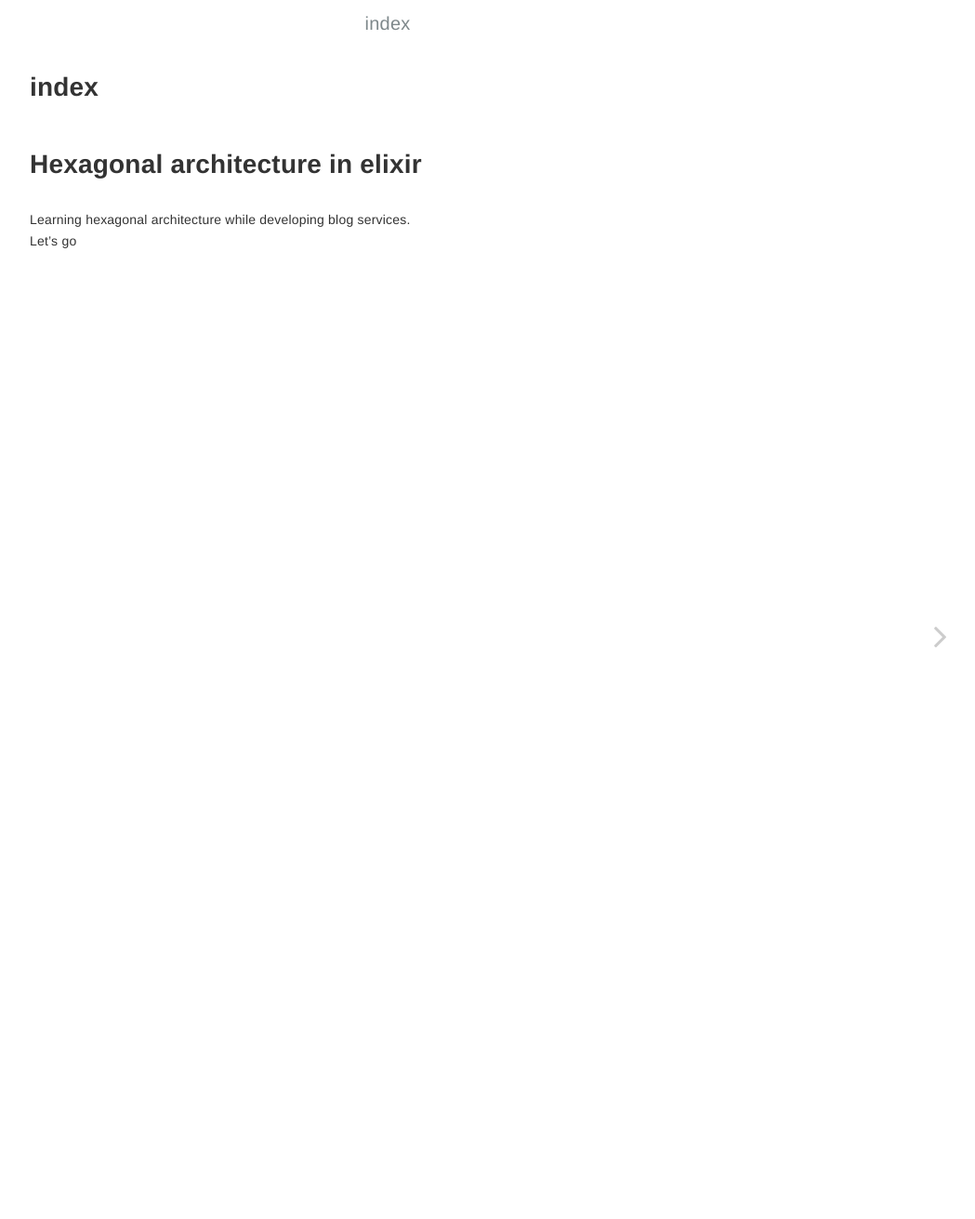
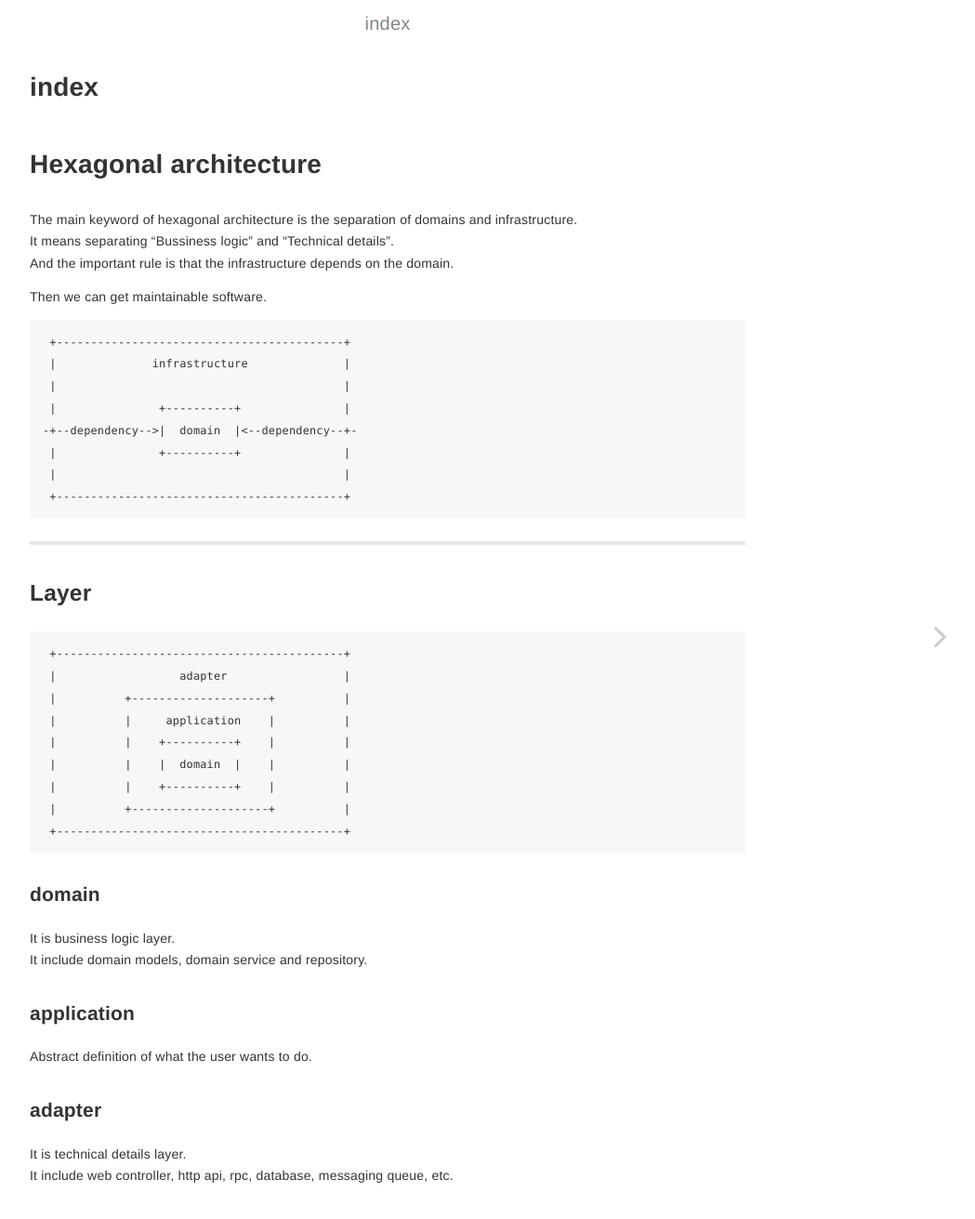
Before and after one commit to ByeongUkChoi/hexagonal-architecture-in-elixir, a Jekyll site: the page built from docs/index.md, in a window 1280 px wide. Shown: the top 1311 px of the page at 93% size, without its empty margins (223-1272 px from the left). Built offline with Jekyll 4.4.1, drawn with Linux system fonts in a browser that asks for light colours.

Commit message:
Fix docs

````diff
--- a/docs/index.md
+++ b/docs/index.md
@@ -3,7 +3,43 @@ title: index
 layout: home
 ---
 
-# Hexagonal architecture in elixir
+# Hexagonal architecture
 
-Learning hexagonal architecture while developing blog services.
-Let's go
+The main keyword of hexagonal architecture is the separation of domains and infrastructure.
+It means separating "Bussiness logic" and "Technical details".
+And the important rule is that the infrastructure depends on the domain.
+
+Then we can get maintainable software.
+```
+ +------------------------------------------+
+ |              infrastructure              |
+ |                                          |
+ |               +----------+               |
+-+--dependency-->|  domain  |<--dependency--+-
+ |               +----------+               |
+ |                                          |
+ +------------------------------------------+
+```
+---
+## Layer
+```
+ +------------------------------------------+
+ |                  adapter                 |
+ |          +--------------------+          |
+ |          |     application    |          |
+ |          |    +----------+    |          |
+ |          |    |  domain  |    |          |
+ |          |    +----------+    |          |
+ |          +--------------------+          |
+ +------------------------------------------+
+```
+### domain
+It is business logic layer.
+It include domain models, domain service and repository.
+
+### application
+Abstract definition of what the user wants to do.
+
+### adapter
+It is technical details layer.
+It include web controller, http api, rpc, database, messaging queue, etc.
````
Also changed, not shown: docs/_posts/2021-10-24-hexagonal-architecture.md (deleted, +0 -21 lines), docs/_posts/2021-10-26-layer-guide.md (deleted, +0 -32 lines).
